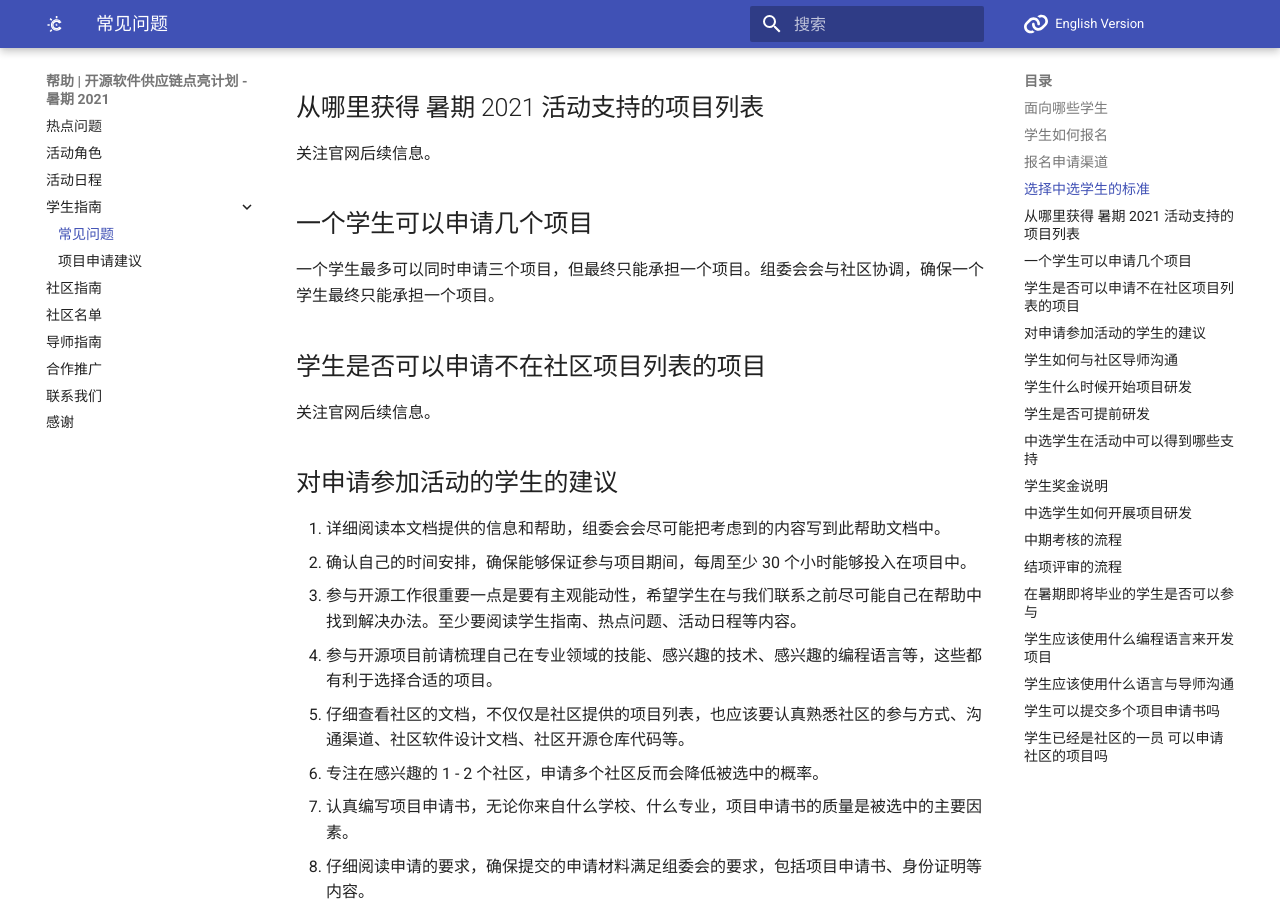
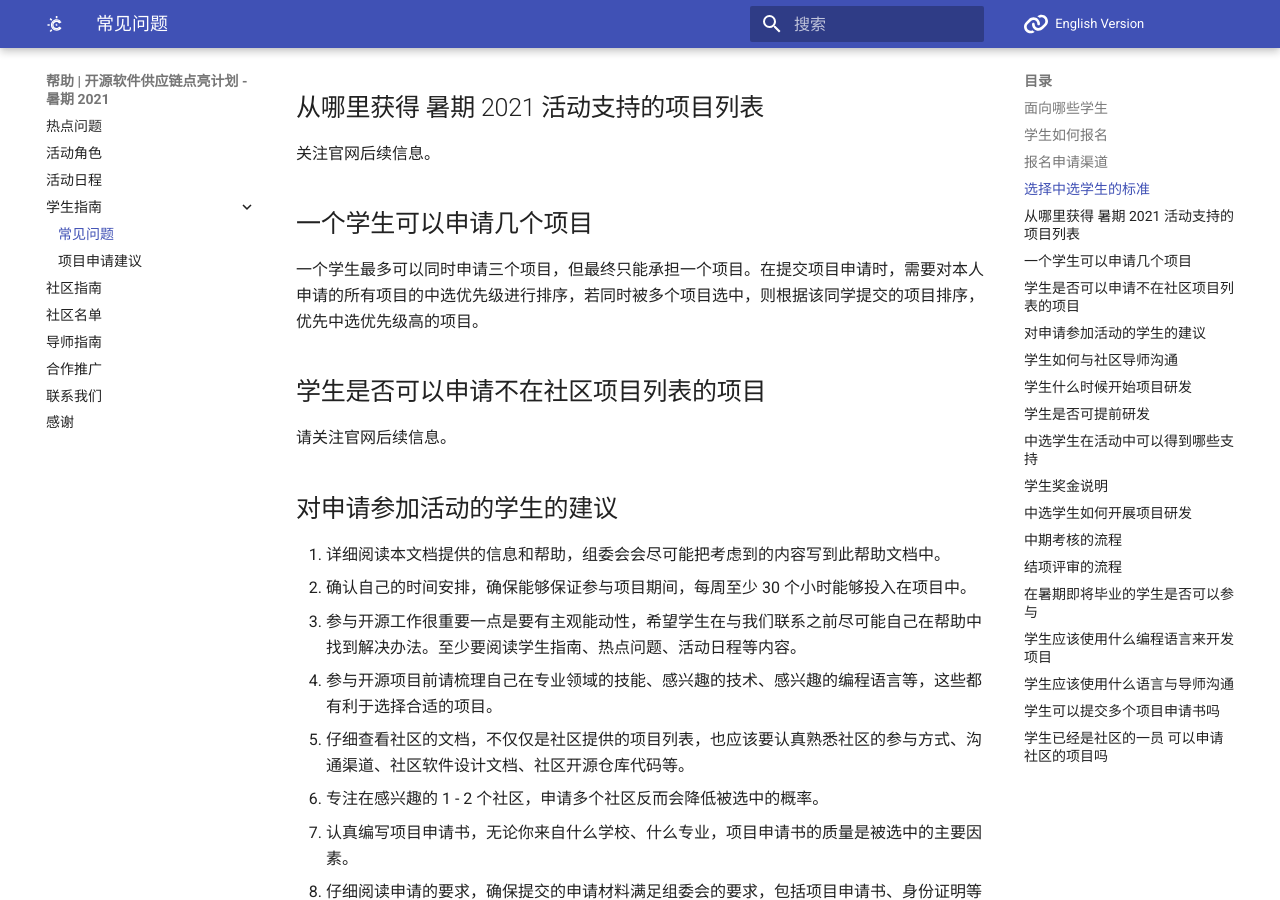
Before and after one commit to summer-ospp/help, an MkDocs documentation site: the page built from docs/student.md, in a window 1280 px wide and 900 px high, scrolled down 689 px. Built offline with MkDocs 1.6.1 and Material for MkDocs 9.7.7, drawn with Linux system fonts in a browser that asks for light colours; comment, search, counter and statistics services are not loaded; some of the changed text lies outside the part shown.

Commit message:
Update student.md

```diff
--- a/docs/student.md
+++ b/docs/student.md
@@ -26,11 +26,11 @@
 
 ## 一个学生可以申请几个项目
 
-一个学生最多可以同时申请三个项目，但最终只能承担一个项目。组委会会与社区协调，确保一个学生最终只能承担一个项目。
+一个学生最多可以同时申请三个项目，但最终只能承担一个项目。在提交项目申请时，需要对本人申请的所有项目的中选优先级进行排序，若同时被多个项目选中，则根据该同学提交的项目排序，优先中选优先级高的项目。
 
 ## 学生是否可以申请不在社区项目列表的项目
 
-关注官网后续信息。
+请关注官网后续信息。
 
 ## 对申请参加活动的学生的建议
 
@@ -158,7 +158,7 @@
 
 ## 学生可以提交多个项目申请书吗
 
-学生最多可以提交三个项目的申请书，但最终最多只能承担一个项目。
+学生最多可以提交三个项目的申请书，但最终最多只能承担一个项目。在提交项目申请时，需要对本人申请的所有项目的中选优先级进行排序，若同时被多个项目选中，则根据该同学提交的项目排序，优先中选优先级高的项目。
 
 ## 学生已经是社区的一员 可以申请社区的项目吗
 
```
Also changed, not shown: other parts of docs/student.md (+2 -2 lines).
